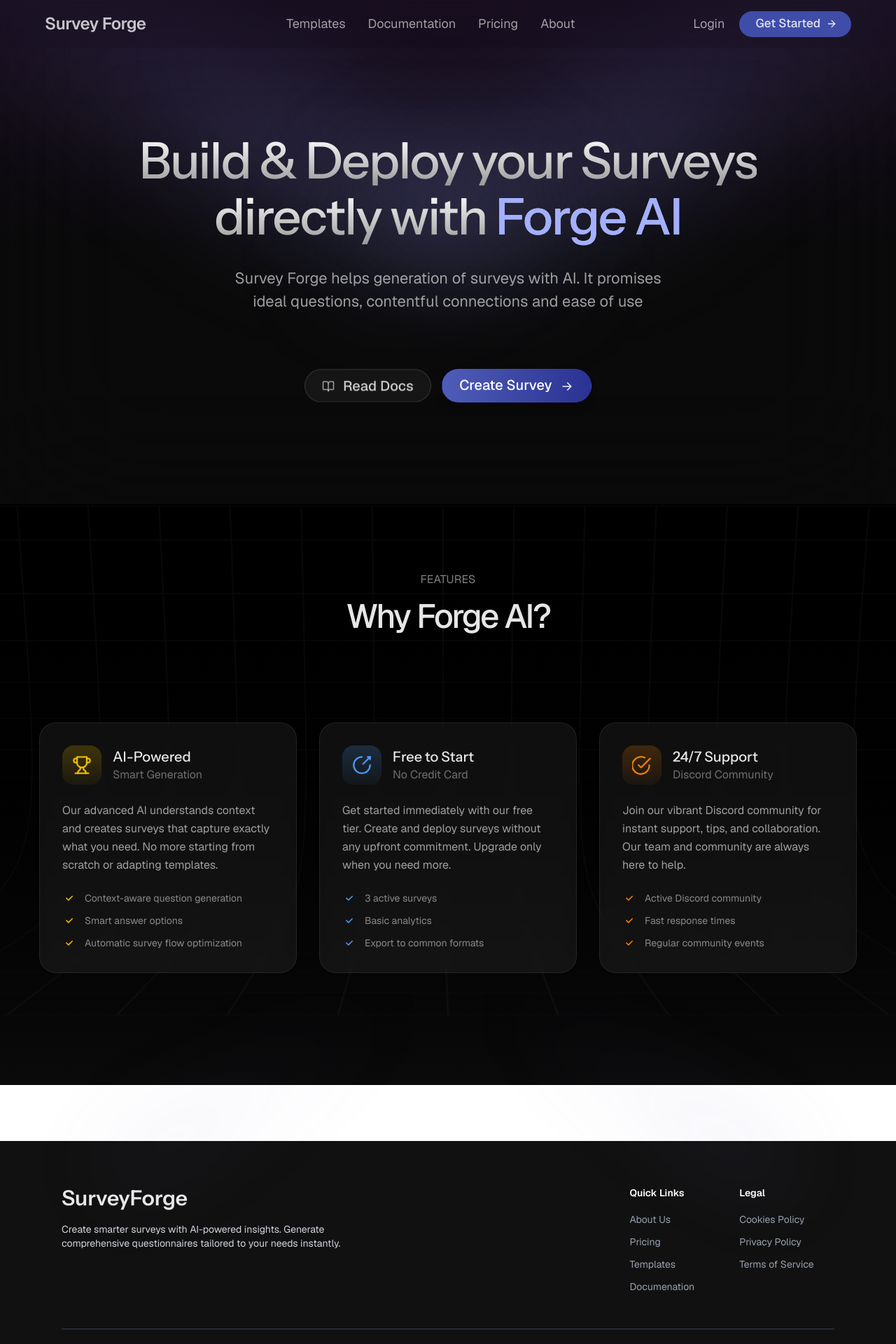
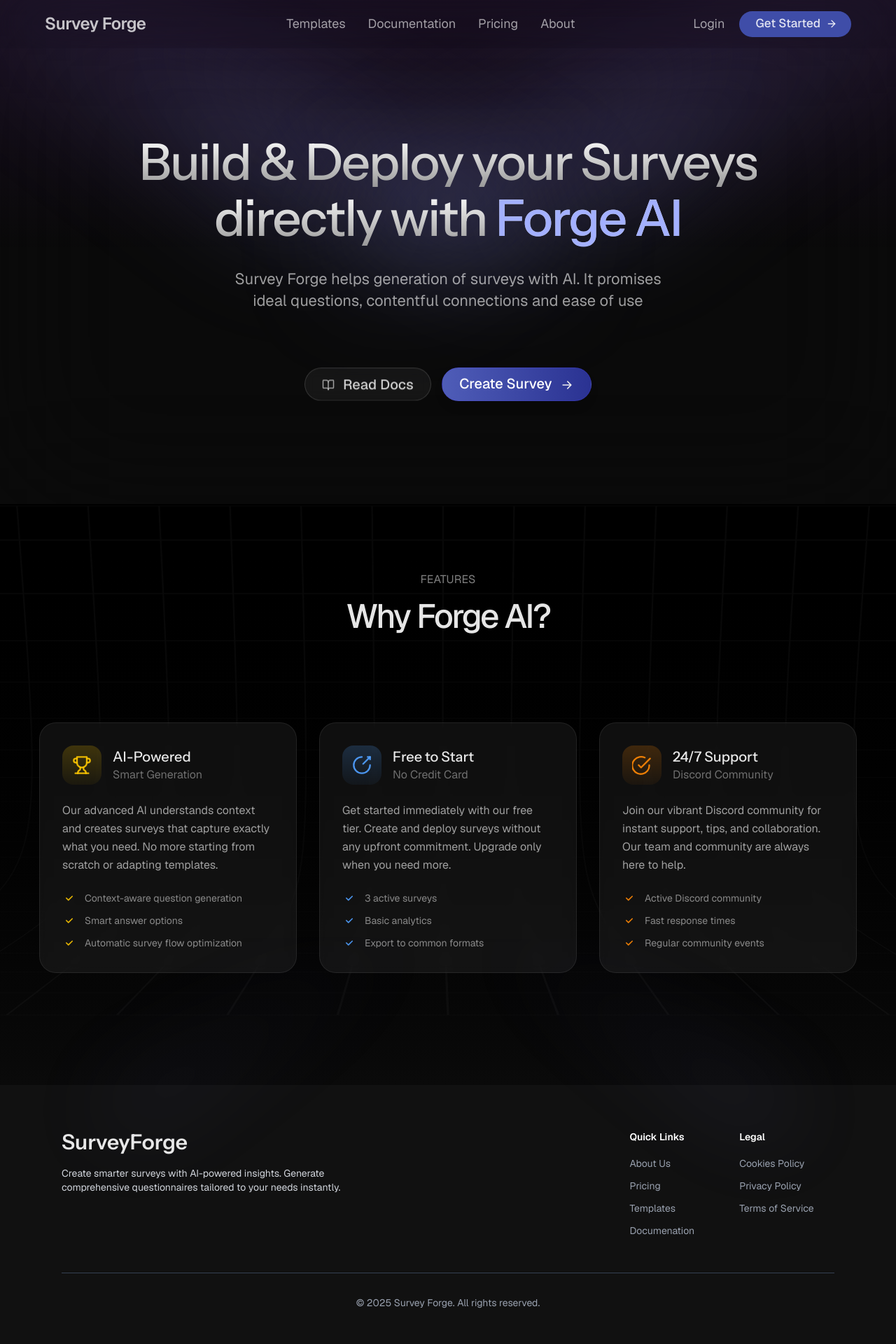
Before and after one commit to shashwtd/survey-forge, a Next.js app: page / in a window 1280 px wide. Shown: the top 1920 px of the page at 70% size. Built offline with nearby package versions, Linux system fonts and the light colour scheme; no server answers.

Commit message:
Minor Adjustments & UI Bugfixes

```diff
--- a/src/app/page.tsx
+++ b/src/app/page.tsx
@@ -202,7 +202,7 @@ export default function Home() {
                             Forge AI
                         </span>
                     </h1>
-                    <h4 className="text-[22px] text-white/60 font-sans max-w-[650px] mt-8 text-center">
+                    <h4 className="text-lg sm:text-xl md:text-[22px] text-white/60 font-sans max-w-[650px] mt-6 md:mt-8 text-center px-4 md:px-0">
                         Survey Forge helps generation of surveys with AI. It
                         promises ideal questions, contentful connections and
                         ease of use
@@ -359,7 +359,6 @@ export default function Home() {
                     </div>
                 </div>
             </section>
-
         </main>
     );
 }
--- a/src/components/Footer.tsx
+++ b/src/components/Footer.tsx
@@ -3,7 +3,7 @@ import Link from "next/link";
 
 export default function Footer() {
     return (
-        <footer className="relative mt-20 bg-[#111] text-white">
+        <footer className="relative bg-[#111] text-white">
             {/* Light beam decorative elements */}
             <div className="absolute left-0 top-0 -translate-y-1/2 opacity-30">
                 <Image
--- a/src/components/Header.tsx
+++ b/src/components/Header.tsx
@@ -163,15 +163,11 @@ const Header: React.FC = () => {
                             // THIS IS THE DASBHOARD LINK
                             <Link
                                 href={"/dashboard"}
-                                className="group flex items-center justify-center gap-2 w-max h-max px-5 pl-6 py-1.25 pb-1.5 my-1 rounded-full bg-[#424558] hover:bg-[#333544] cursor-pointer duration-200"
+                                className="group flex items-center justify-center gap-2 w-max h-max px-5 pl-6 py-1.25 pb-1.5 my-1 border border-white/15 rounded-full bg-white/5 hover:bg-white/10 cursor-pointer duration-200"
                             >
-                                <span className="text-white/85 font-medium text-[17px]">
+                                <span className="text-white/85 font-medium text-base">
                                     Dashboard
                                 </span>
-                                <LucideArrowRight
-                                    className="text-white/85 group-hover:text-white/100 duration-300 group-hover:translate-x-1"
-                                    size={16}
-                                />
                             </Link>
                         )}
                     </>
```
